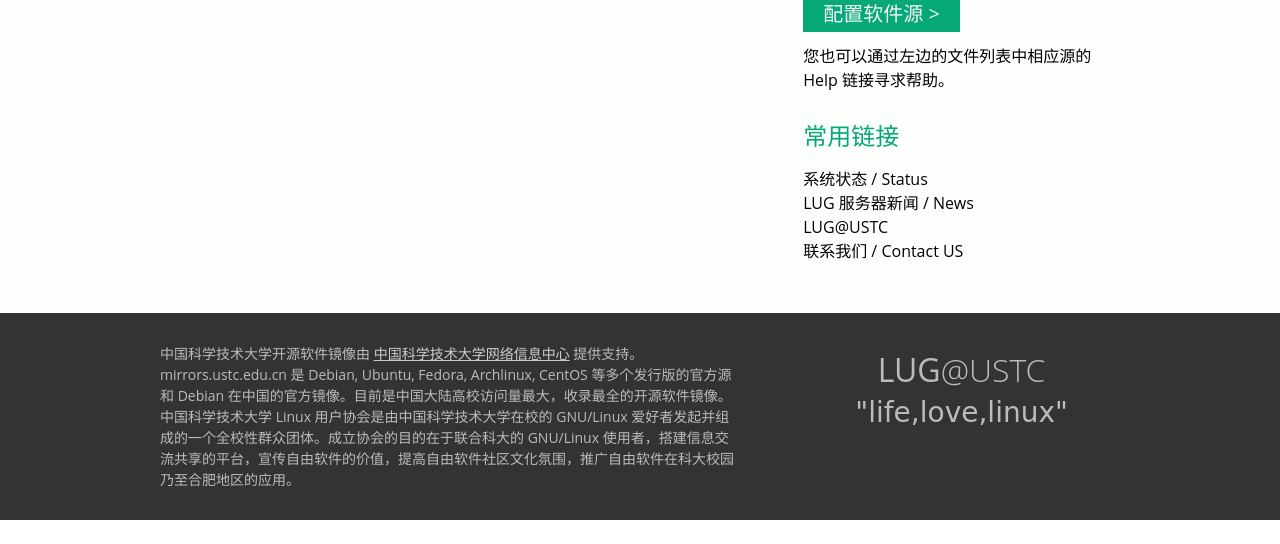
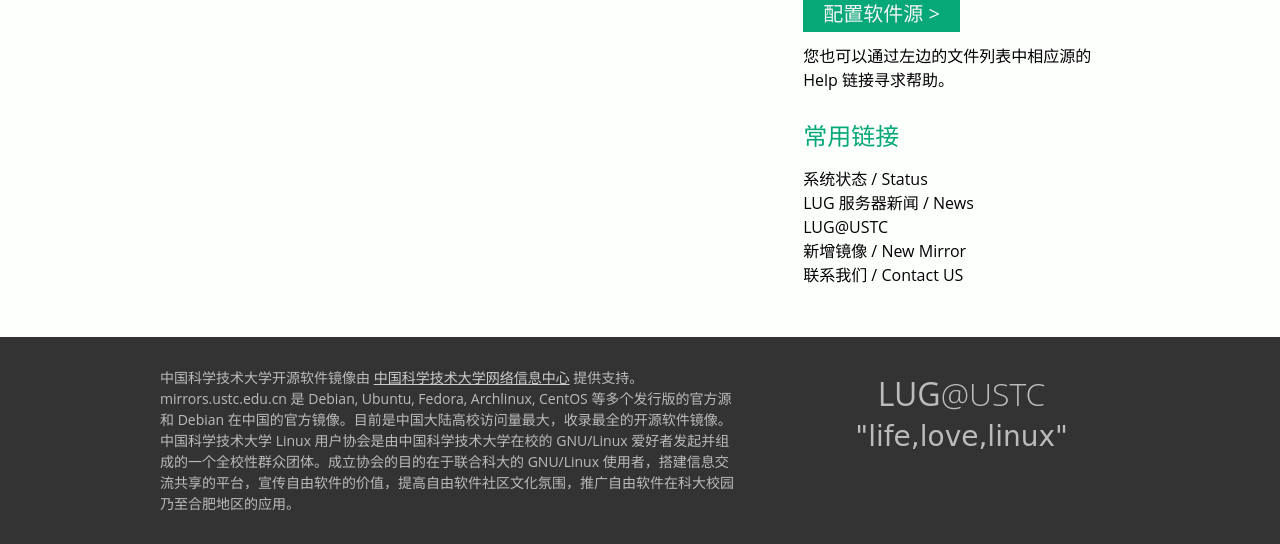
Before and after one commit to ustclug/mirrors-index, a Python web app: template templates/index.html in a window 1280 px wide. Shown: the part 718-1262 px from the top of the page. Before the commit the page ends 1238 px from the top, so only its background shows below. Run offline with Jinja, Linux system fonts and the light colour scheme; the template is opened without the code that fills it, so the values that code supplies are empty; some web fonts are replaced.

Commit message:
add mirror request link on sidebar

```diff
--- a/templates/sidebar.html
+++ b/templates/sidebar.html
@@ -27,6 +27,7 @@
         <a href="/status" target="_black">系统状态 / Status</a><br/>
         <a href="https://servers.blog.ustc.edu.cn/" target="_blank">LUG 服务器新闻 / News</a><br/>
         <a href="http://lug.ustc.edu.cn/" target="_blank">LUG@USTC</a><br/>
+        <a href="https://github.com/ustclug/mirrorrequest/" target="_blank">新增镜像 / New Mirror</a><br/>
         <a href="mailto:lug@ustc.edu.cn">联系我们 / Contact US</a><br/>
         <span></span>
     </div>
```
